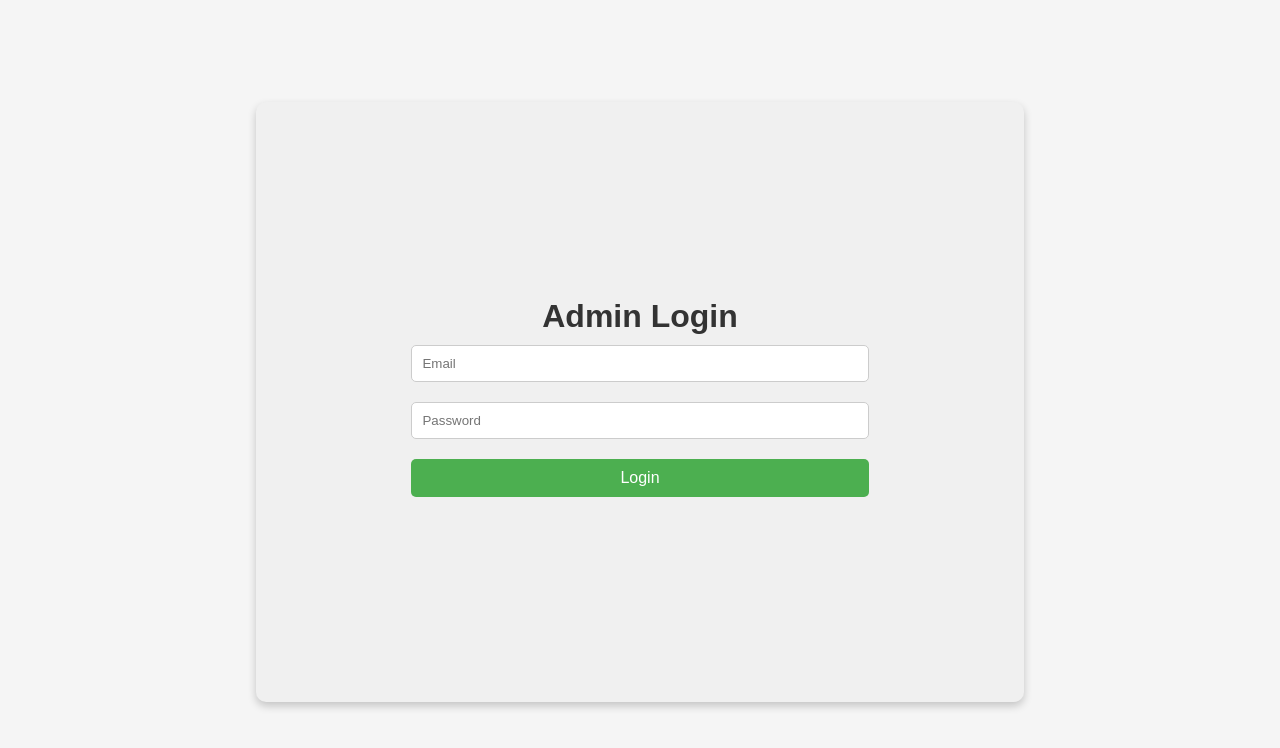
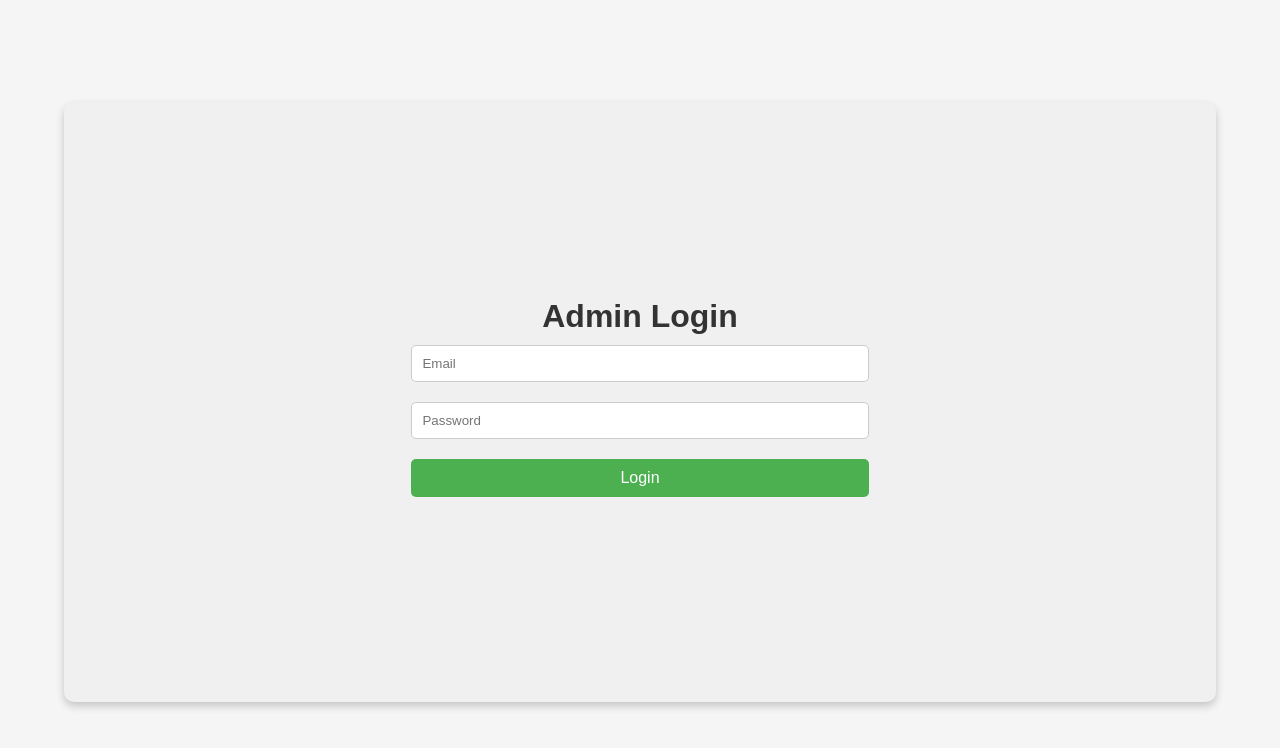
Before and after one commit to Code-Mole/QRcodeSystem, a React (Vite) app in the folder app/: page /login in a window 1280 px wide. Shown: the top 748 px of the page. Built offline with nearby package versions, Linux system fonts and the light colour scheme.

Commit message:
changing the form  v5

```diff
--- a/app/src/App.css
+++ b/app/src/App.css
@@ -57,7 +57,7 @@
   align-items: center;
   justify-content: center;
   height: 75vh;
-  width: 60vw;
+  width: 90vw;
   background-color: #f0f0f0;
   border-radius: 10px;
   margin: 8% auto;
--- a/app/src/pages/Form.jsx
+++ b/app/src/pages/Form.jsx
@@ -98,9 +98,10 @@ function Form() {
           <img src={logo} alt="Classic Pictures" />
         </a>
         {tokenValid === false ? (
-          <p style={{ color: "red", fontSize: "25px" }}>{error} <br/>
+          <p style={{ color: "red", fontSize: "25px", align: "center" }}>
+            {error} <br />
             Scan the card to get a Token
-             </p>
+          </p>
         ) : (
           <>
             <h2 style={{ marginTop: 8, color: "#333" }}>
```
